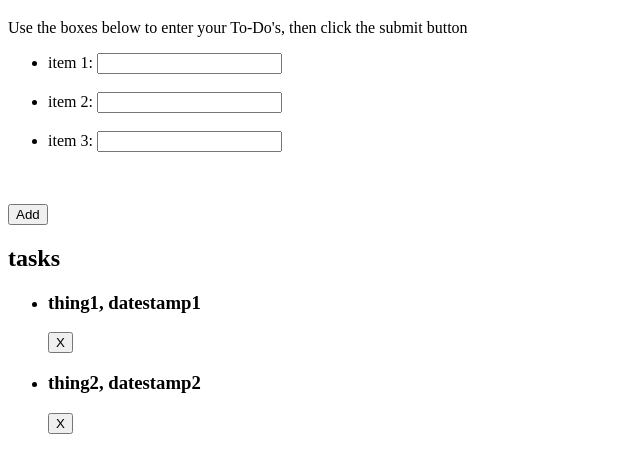
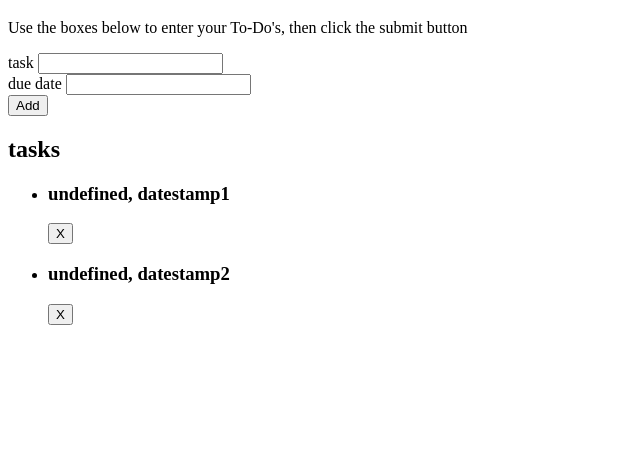
Before and after one commit to theseus3/lab-06-todo-list, a website with bundled scripts: page index.html in a window 1280 px wide. Shown: the part 61-534 px from the top of the page, without its empty margins (0-640 px from the left). Built offline with nearby package versions, Linux system fonts and the light colour scheme.

Commit message:
troubleshooting with Sarah

```diff
--- a/app.js
+++ /dev/null
@@ -1,22 +0,0 @@
-import addTask from './js/add-todo.js';
-import taskList from './js/todo-list.js';
-import taskApi from './js/todo-api.js';
-
-const tasks = taskApi.getAll();
-
-taskList.init(tasks, function(task) {
-    taskApi.remove(task);
-
-// addTask.init needs to be subscribed to <form> submit event in
-// passing in callback function that creates a new task or todo
-// object.
-//new Date() turns the string from the <input
-// type="date"> into an actual Date
-
-
-    addTask.init(function(task) {
-        // addTask.add(task);
-        taskList.add(task);
-        taskApi.add(task);
-    });
-});
--- a/index.html
+++ b/index.html
@@ -9,27 +9,20 @@
 <body>
     <h1>To Do List</h1>
     <main>
-        <section id="add-fruit">
+        <section id="add-task">
 
             <p>Use the boxes below to enter your To-Do's, then click the submit button</p>
-            <form>
-                <ul>
-                    <li>item 1:
-                        <input type="text" name="To Do Item 1">
-                    </li>
-                    <br>
-                    <li>item 2:
-                        <input type="text" name="To Do Item 2">
-                    </li>
-                    <br>
-                    <li>item 3:
-                        <input type="text" name="To Do Item 3">
-                    </li>
-                    <br>
-                </ul>
+            <form id="add-form">
+                <label>task
+                    <input type="text" name="name">
+                </label>
+                <br>
+                <label>due date
+                    <input type="text" name="date">
+                </label>
                 <br>
 
-                <button type="submit" onclick="">Add</button>
+                <button>Add</button>
 
             </form>
         </section>
@@ -39,7 +32,7 @@
         </section>
     </main>
 
-    <script type="module" src="app.js"></script>
+    <script type="module" src="js/app.js"></script>
 
 </body>
 </html>
--- a/js/add-todo.js
+++ b/js/add-todo.js
@@ -12,7 +12,6 @@ const addTask = {
             };
 
             onAdd(task);
-            new Date();
 
             form.reset();
             document.activeElement.blur();
--- /dev/null
+++ b/js/app.js
@@ -0,0 +1,14 @@
+import addTask from './add-todo.js';
+import taskList from './todo-list.js';
+import taskApi from './todo-api.js';
+
+const tasks = taskApi.getAll();
+
+taskList.init(tasks, function(task) {
+    taskApi.remove(task);
+
+    addTask.init(function(task) {
+        taskList.add(task);
+        taskApi.add(task);
+    });
+});
--- a/js/todo-api.js
+++ b/js/todo-api.js
@@ -1,10 +1,10 @@
 let tasks = [
     {
-        name: 'thing1',
+        task: 'thing1',
         date: 'datestamp1'
     },
     {
-        name: 'thing2',
+        tast: 'thing2',
         date: 'datestamp2'
     }
 ];
@@ -36,10 +36,6 @@ const tasksApi = {
             tasks.splice(index, 1);
             saveTasks();
         }
-        // add(date); {
-        //     dates.push(date);
-        //     saveDates();
-        // };
     }
 };
 export default tasksApi;
--- a/js/todo-list.js
+++ b/js/todo-list.js
@@ -27,10 +27,6 @@ const taskList = {
     add(task) {
         const dom = makeTask(task);
 
-    // add(date) {
-        // const dom = makeDate(date);
-
-
         const removeButton = dom.querySelector('button');
         const listItem = dom.querySelector('li');
 
```
